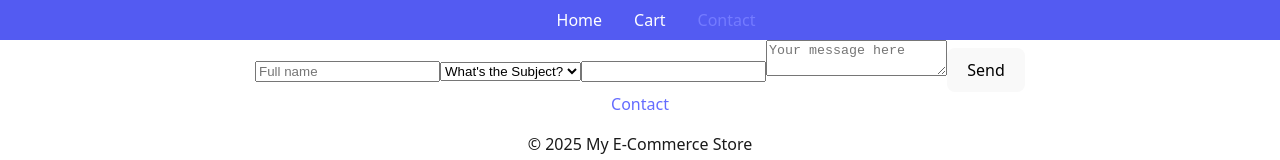
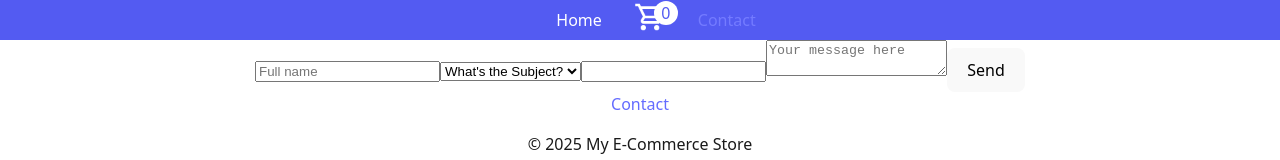
Before and after one commit to AnnaSkudsveen/js-frameworks-ca, a React (Vite) app: page /contact in a window 1280 px wide. Shown: the top 160 px of the page. Built offline with nearby package versions, Linux system fonts and the light colour scheme.

Commit message:
feat: add cartIcon with counter to count items in cart

```diff
--- a/src/components/Layout/header.jsx
+++ b/src/components/Layout/header.jsx
@@ -1,12 +1,24 @@
 import { NavLink } from "react-router-dom";
+import useStoreCart from "../cartStore";
+import logo from "/images/shopping_cart.png";
 
 function Navbar() {
+  const { cart } = useStoreCart();
+  const totalItems = cart.reduce(
+    (total, product) => total + (product.quantity || 0),
+    0
+  );
   return (
     <nav id="navbar">
       <NavLink to="/" className={({ isActive }) => (isActive ? "active" : "")}>
         Home
       </NavLink>
-      <NavLink to="/cart">Cart</NavLink>
+      <NavLink to="/cart">
+        <div className="cartIconContainer">
+          <img src={logo} alt="Shopping Cart" style={{ height: "2rem" }} />
+          <div className="cartCount">{totalItems}</div>
+        </div>
+      </NavLink>
       <NavLink to="/contact">Contact</NavLink>
     </nav>
   );
--- a/src/index.css
+++ b/src/index.css
@@ -58,6 +58,21 @@ nav a {
 
 nav a.active {
   color: #747bff;
+}
+
+.cartIconContainer {
+  position: relative;
+}
+
+.cartCount {
+  position: absolute;
+  top: 0;
+  left: 1.25rem;
+  background-color: #fff;
+  border-radius: 50%;
+  height: 1.5rem;
+  width: 1.5rem;
+  color: #535bf2;
 }
 
 h1 {
```
Also changed, not shown: public/images/shopping_cart.png (added).
